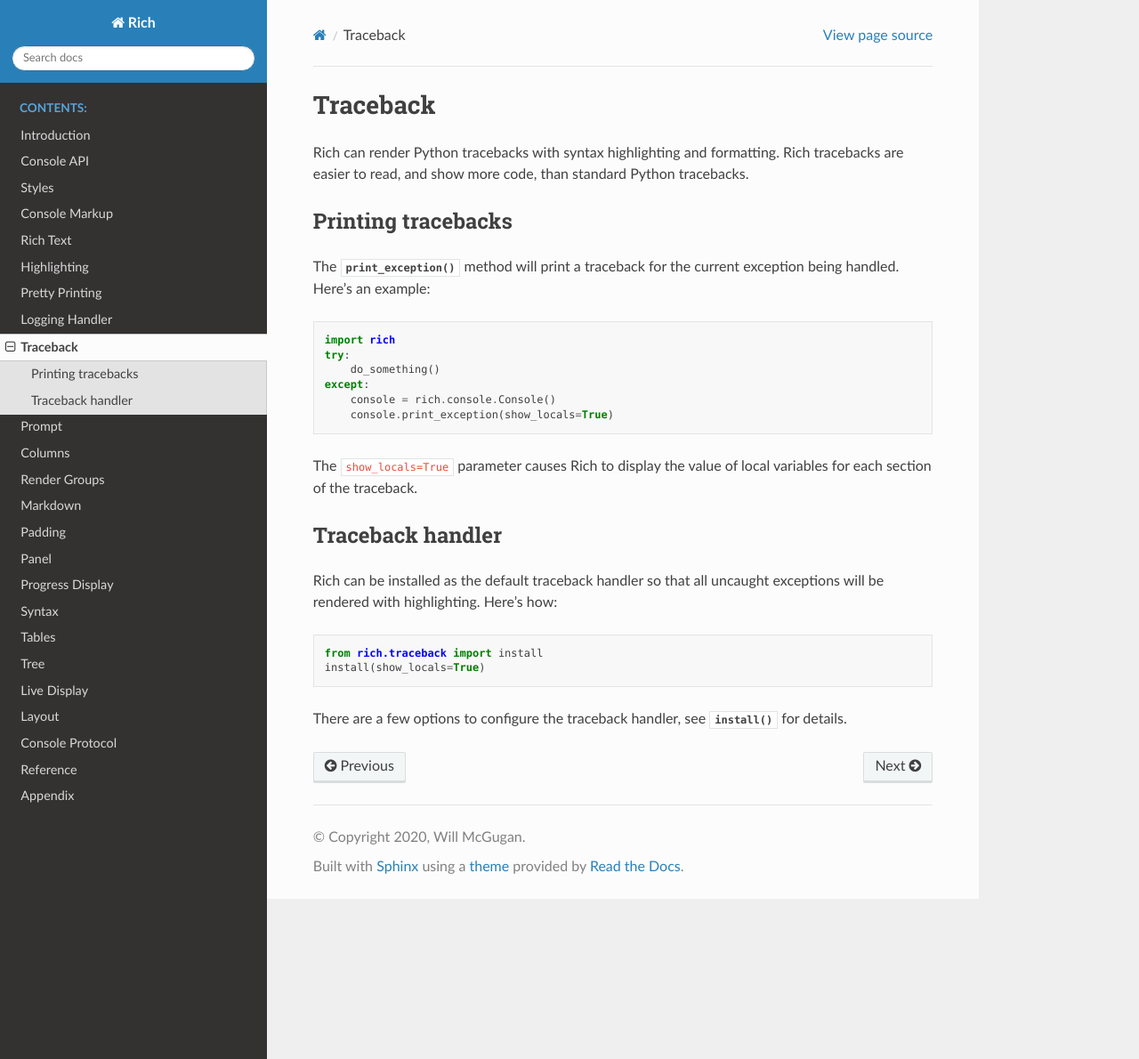
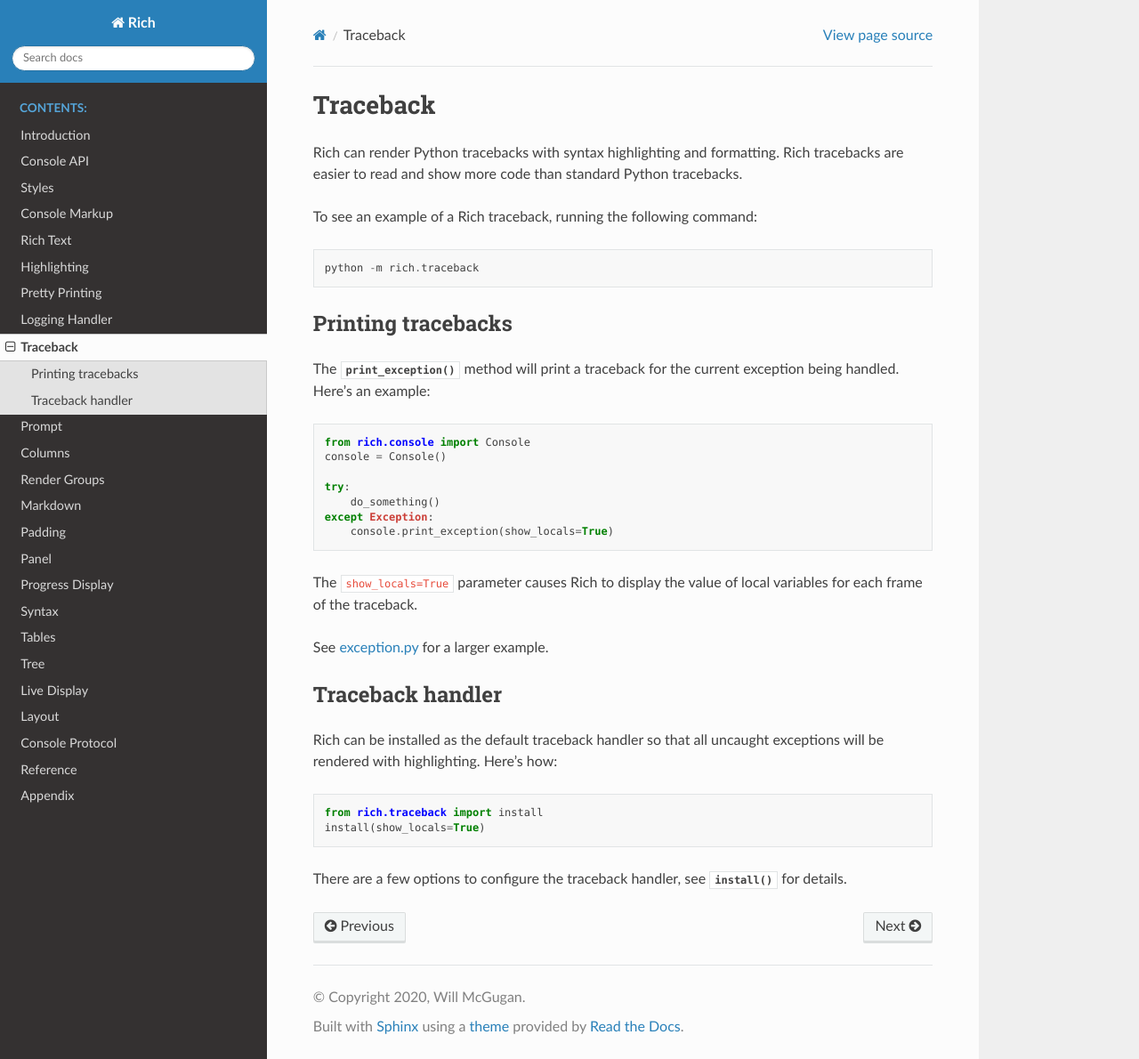
Before and after one commit to Textualize/rich, a Sphinx documentation site: the page built from docs/source/traceback.rst, in a window 1280 px wide and 1190 px high. Shown: the whole window at 89% size. Built offline with Sphinx 7.4.7 and the Read the Docs theme 2.0.0, drawn with Linux system fonts in a browser that asks for light colours.

Commit message:
traceback doc update

```diff
--- a/docs/source/traceback.rst
+++ b/docs/source/traceback.rst
@@ -1,7 +1,11 @@
 Traceback
 =========
 
-Rich can render Python tracebacks with syntax highlighting and formatting. Rich tracebacks are easier to read, and show more code, than standard Python tracebacks.
+Rich can render Python tracebacks with syntax highlighting and formatting. Rich tracebacks are easier to read and show more code than standard Python tracebacks.
+
+To see an example of a Rich traceback, running the following command::
+
+    python -m rich.traceback
 
 
 Printing tracebacks
@@ -9,14 +13,18 @@
 
 The :meth:`~rich.console.Console.print_exception` method will print a traceback for the current exception being handled. Here's an example::
 
-    import rich
+    from rich.console import Console
+    console = Console()
+
     try:
         do_something()
-    except:
-        console = rich.console.Console()
+    except Exception:
         console.print_exception(show_locals=True)
 
-The ``show_locals=True`` parameter causes Rich to display the value of local variables for each section of the traceback.
+The ``show_locals=True`` parameter causes Rich to display the value of local variables for each frame of the traceback.
+
+See `exception.py <https://github.com/willmcgugan/rich/blob/master/examples/exception.py>`_ for a larger example.
+
 
 Traceback handler
 -----------------
```
